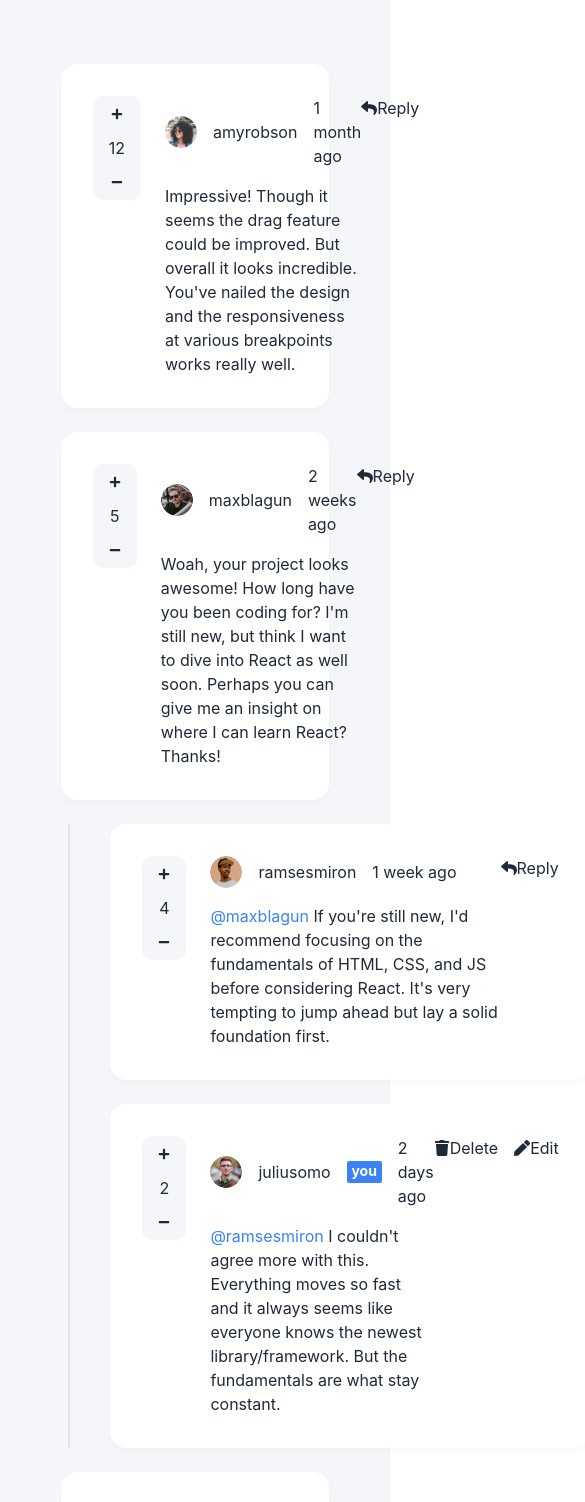
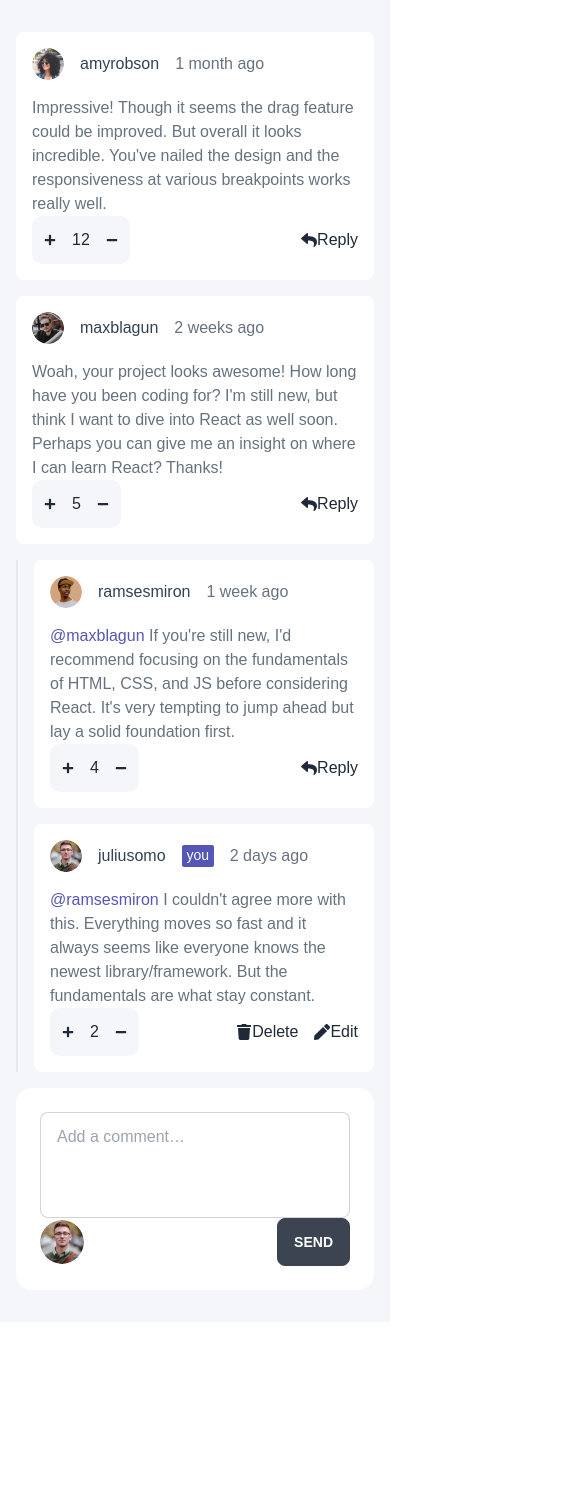
Before and after one commit to Samuel-Anumudu/comment-and-reply-box-app, a React (Create React App) app: page / in a window 390 px wide. Shown: the top 1502 px of the page, 585 px wide, since content can reach past the window. After the commit the page ends 1322 px from the top, so only its background shows below. Built offline with nearby package versions, Linux system fonts and the light colour scheme; data requests are answered from the project's data file.

Commit message:
adding styling to components

```diff
--- a/src/App.js
+++ b/src/App.js
@@ -6,7 +6,7 @@ import CommentForm from "./components/comments/CommentForm";
 function App() {
   return (
     <CommentsContextProvider>
-      <main className="container px-4 mx-auto py-16 w-screen ">
+      <main className="container px-4 lg:w-[82%] mx-auto py-8 lg:py-16 w-screen">
         <CommentsList />
         <CommentForm />
       </main>
--- a/src/components/comments/CommentForm.js
+++ b/src/components/comments/CommentForm.js
@@ -8,7 +8,7 @@ function CommentForm() {
     commentEdit,
     updateFeedback,
     isDeleted,
-    replyEdit,
+    isLoading,
   } = useContext(CommentsContext);
 
   const imageURL = currentUser.image && currentUser.image.png;
@@ -30,7 +30,7 @@ function CommentForm() {
 
   function handleSendComment() {
     const date = new Date();
-    const timestamp = date.toDateString() + " @ " + date.toLocaleTimeString();
+    const timestamp = date.toLocaleDateString();
     if (content.trim().length > 0) {
       const newComment = {
         content: content,
@@ -51,9 +51,31 @@ function CommentForm() {
   }
 
   return (
-    <div className="card w-9/12 mx-auto bg-base-100 mt-6">
-      <div className="card-body">
-        <div className="flex justify-between">
+    !isLoading && (
+      <div className="card w-full lg:w-9/12 mx-auto bg-base-100 mt-4 lg:mt-6">
+        <div className="card-body p-6">
+          <div className="block lg:flex justify-between gap-4">
+            <div className="hidden lg:flex avatar w-11 h-11">
+              <div className="w-24 rounded-full">
+                <img
+                  src={imageURL || "./images/avatars/image-juliusomo.png"}
+                  alt={currentUser.username}
+                />
+              </div>
+            </div>
+            <div className="form-control w-full lg:w-5/6">
+              <input
+                onChange={(e) => setContent(e.target.value)}
+                value={content}
+                type="text"
+                placeholder="Add a comment…"
+                className="input input-bordered pb-20 pt-6"
+              />
+            </div>
+            <button onClick={handleSendComment} className="hidden lg:block btn">
+              {commentEdit.isEdited ? "Update" : "Send"}
+            </button>
+            <div className="flex lg:hidden items-center justify-between">
               <div className="avatar w-11 h-11">
                 <div className="w-24 rounded-full">
                   <img
@@ -62,22 +84,14 @@ function CommentForm() {
                   />
                 </div>
               </div>
-
-          <div className="form-control w-5/6">
-            <input
-              onChange={(e) => setContent(e.target.value)}
-              value={content}
-              type="text"
-              placeholder="Add a comment…"
-              className="input input-bordered pb-20 pt-6"
-            />
-          </div>
               <button onClick={handleSendComment} className="btn">
                 {commentEdit.isEdited ? "Update" : "Send"}
               </button>
             </div>
           </div>
         </div>
+      </div>
+    )
   );
 }
 
--- a/src/components/comments/CommentModal.js
+++ b/src/components/comments/CommentModal.js
@@ -5,7 +5,7 @@ function Modal({ hideModal, confirmModal, id }) {
   const { displayConfirmationModal } = useContext(CommentsContext);
   return (
     displayConfirmationModal && (
-      <div className="custom-modal top-0 right-0 left-0 fixed bg-black/[0.5] w-full h-full z-10 flex justify-center items-center min-h-screen">
+      <div className="custom-modal p-4 lg:p-0 top-0 right-0 left-0 fixed bg-black/[0.5] w-full h-full z-10 flex justify-center items-center min-h-screen">
         <div className="modal-body bg-white rounded-[8px] w-96 p-6">
           <h3 className="font-bold mb-4">Delete comment</h3>
           <p>
--- a/src/components/comments/CommentsItem.js
+++ b/src/components/comments/CommentsItem.js
@@ -17,36 +17,44 @@ function CommentsItem({ comment }) {
 
   return (
     <>
-      <div className="card w-9/12 mx-auto	bg-base-100">
-        <div className="card-body">
-          <div className="flex items-start justify-between">
-            <div className="flex-child flex flex-col items-center gap-4 py-3 px-4 text-center bg-[var(--very-light-gray)] rounded-[10px]">
-              <button className="increment text-xs">
+      <div className="card rounded-[8px] w-full lg:w-9/12 mx-auto	bg-base-100">
+        <div className="card-body p-4 lg:p-6">
+          <div className="block lg:flex items-start justify-between">
+            <div className="hidden flex-child lg:flex flex-col items-center gap-4 py-3 px-3 text-center bg-[var(--very-light-gray)] rounded-[10px]">
+              <button className="increment text-xs text-[var(--light-grayish-blue)]">
                 <FaPlus onClick={() => handleScoreIncrement(comment.id)} />
               </button>
-              <p>{comment.score}</p>
-              <button className="decrement text-xs">
+              <p className="font-medium text-[var(--moderate-blue)]">
+                {comment.score}
+              </p>
+              <button className="decrement text-xs text-[var(--light-grayish-blue)]">
                 <FaMinus onClick={() => handleScoreDecrement(comment.id)} />
               </button>
             </div>
-            <div className="flex-child flex flex-col gap-4 w-full ml-6">
+            <div className="flex-child flex flex-col gap-4 w-full lg:ml-6">
               <div className="flex items-center gap-4">
                 <div className="avatar w-8">
                   <div className="w-24 rounded-full">
                     <img src={comment.user.image.png} alt={comment.username} />
                   </div>
                 </div>
-                <div>{comment.user.username}</div>
+                <div className="font-medium text-[var(--dark-blue)]">
+                  {comment.user.username}
+                </div>
                 {comment.user.username === currentUser.username && (
                   <span className="bg-blue-500 inline-block px-[0.3rem] pb-[0.1rem] text-sm font-bold text-white rounded-[2px]">
                     you
                   </span>
                 )}
-                <div>{comment.createdAt}</div>
+                <div className="font-normal text-[var(--grayish-blue)]">
+                  {comment.createdAt}
+                </div>
               </div>
-              <div className="text-base">{comment.content}</div>
+              <div className="text-base text-[var(--grayish-blue)] font-normal">
+                {comment.content}
+              </div>
             </div>
-            <div className="flex-child flex items-center gap-4">
+            <div className="hidden flex-child lg:flex items-center gap-4">
               {comment.user.username === currentUser.username ? (
                 <button
                   className="flex items-center"
@@ -60,10 +68,10 @@ function CommentsItem({ comment }) {
                   onClick={() => {
                     handleReplyClick(comment.id);
                   }}
-                  className="flex items-center"
+                  className="flex items-center text-[var(--moderate-blue)]"
                 >
                   <FaReply />
-                  <span>Reply</span>
+                  <span className="font-medium inline-block pl-2">Reply</span>
                 </button>
               )}
               {comment.user.username === currentUser.username && (
@@ -75,6 +83,47 @@ function CommentsItem({ comment }) {
                   <span>Edit</span>
                 </button>
               )}
+            </div>
+            <div className="flex lg:hidden items-center justify-between">
+              <div className="flex-child flex items-center gap-4 py-3 px-3 text-center bg-[var(--very-light-gray)] rounded-[10px]">
+                <button className="increment text-xs">
+                  <FaPlus onClick={() => handleScoreIncrement(comment.id)} />
+                </button>
+                <p>{comment.score}</p>
+                <button className="decrement text-xs">
+                  <FaMinus onClick={() => handleScoreDecrement(comment.id)} />
+                </button>
+              </div>
+              <div className="flex-child flex items-center gap-4">
+                {comment.user.username === currentUser.username ? (
+                  <button
+                    className="flex items-center"
+                    onClick={() => showDeleteModal(comment.id)}
+                  >
+                    <FaTrash />
+                    <span>Delete</span>
+                  </button>
+                ) : (
+                  <button
+                    onClick={() => {
+                      handleReplyClick(comment.id);
+                    }}
+                    className="flex items-center"
+                  >
+                    <FaReply />
+                    <span>Reply</span>
+                  </button>
+                )}
+                {comment.user.username === currentUser.username && (
+                  <button
+                    className="flex items-center"
+                    onClick={() => editComment(comment)}
+                  >
+                    <FaPen />
+                    <span>Edit</span>
+                  </button>
+                )}
+              </div>
             </div>
           </div>
         </div>
--- a/src/components/comments/CommentsList.js
+++ b/src/components/comments/CommentsList.js
@@ -44,7 +44,7 @@ function CommentsList() {
     <Spinner />
   ) : (
     <>
-      <section className="flex flex-col gap-6">
+      <section className="flex flex-col gap-4">
         {comments.map((comment) => (
           <CommentsItem key={comment.id} comment={comment} />
         ))}
--- a/src/components/replies/RepliesForm.js
+++ b/src/components/replies/RepliesForm.js
@@ -7,7 +7,7 @@ function RepliesForm() {
 
   function handleReply(id) {
     const date = new Date();
-    const timestamp = date.toDateString() + " @ " + date.toLocaleTimeString();
+    const timestamp = date.toLocaleDateString();
     if (content.trim().length > 0) {
       const newComment = {
         content: content,
@@ -24,10 +24,10 @@ function RepliesForm() {
 
   const imageURL = currentUser.image && currentUser.image.png;
   return (
-    <div className="card w-9/12 mx-auto bg-base-100">
-      <div className="card-body">
-        <div className="flex justify-between">
-          <div className="avatar w-11 h-11">
+    <div className="card w-full lg:w-9/12 mx-auto bg-base-100">
+      <div className="card-body p-6">
+        <div className="block lg:flex justify-between gap-4">
+          <div className="hidden lg:flex avatar w-11 h-11">
             <div className="w-24 rounded-full">
               <img
                 src={imageURL || "./images/avatars/image-juliusomo.png"}
@@ -36,7 +36,7 @@ function RepliesForm() {
             </div>
           </div>
 
-          <div className="form-control w-5/6">
+          <div className="form-control w-full lg:w-5/6">
             <input
               value={content}
               onChange={(e) => setContent(e.target.value)}
@@ -44,9 +44,26 @@ function RepliesForm() {
               className="input input-bordered pb-20 pt-6"
             />
           </div>
-          <button className="btn" onClick={() => handleReply(commentId)}>
+          <button
+            className="lg:block hidden btn"
+            onClick={() => handleReply(commentId)}
+          >
             Reply
           </button>
+          {/*  */}
+          <div className="lg:hidden flex items-center justify-between">
+            <div className=" avatar w-11 h-11">
+              <div className="w-24 rounded-full">
+                <img
+                  src={imageURL || "./images/avatars/image-juliusomo.png"}
+                  alt={currentUser.username}
+                />
+              </div>
+            </div>
+            <button className="btn" onClick={() => handleReply(commentId)}>
+              Reply
+            </button>
+          </div>
         </div>
       </div>
     </div>
--- a/src/components/replies/RepliesItem.js
+++ b/src/components/replies/RepliesItem.js
@@ -1,44 +1,55 @@
 import { FaReply, FaPlus, FaMinus, FaTrash, FaPen } from "react-icons/fa";
 import { useContext } from "react";
 import CommentsContext from "../../context/CommentsContext";
+import RepliesForm from "./RepliesForm";
 
 function RepliesItem({ reply }) {
-  const { currentUser, deleteReplyModal, editReply } =
+  const { currentUser, deleteReplyModal, handleReplyClick } =
     useContext(CommentsContext);
+
+  console.log(reply);
   return (
-    <div className="card w-[100%] max-w-full mx-auto bg-base-100">
-      <div className="card-body">
-        <div className="flex items-start justify-between">
-          <div className="flex-child flex flex-col items-center gap-4 py-3 px-4 text-center bg-[var(--very-light-gray)] rounded-[10px]">
-            <button className="increment text-xs">
+    <div className="card rounded-[8px] w-[100%] max-w-full mx-auto bg-base-100 ">
+      <div className="card-body p-4 lg:p-6">
+        <div className="block lg:flex items-start justify-between">
+          <div className="hidden flex-child lg:flex flex-col items-center gap-4 py-3 px-3 text-center bg-[var(--very-light-gray)] rounded-[10px]">
+            <button className="increment text-xs text-[var(--light-grayish-blue)]">
               <FaPlus />
             </button>
-            <p>{reply.score}</p>
-            <button className="decrement text-xs">
+            <p className="font-medium text-[var(--moderate-blue)]">
+              {reply.score}
+            </p>
+            <button className="decrement text-xs text-[var(--light-grayish-blue)]">
               <FaMinus />
             </button>
           </div>
-          <div className="flex-child flex flex-col gap-4 w-full ml-6">
+          <div className="flex-child flex flex-col gap-4 w-full lg:ml-6">
             <div className="flex items-center gap-4">
               <div className="avatar w-8">
                 <div className="w-24 rounded-full">
                   <img src={reply.user.image.png} alt={reply.username} />
                 </div>
               </div>
-              <div>{reply.user.username}</div>
+              <div className="font-medium text-[var(--dark-blue)]">
+                {reply.user.username}
+              </div>
               {reply.user.username === currentUser.username && (
-                <span className="bg-blue-500 inline-block px-[0.3rem] pb-[0.1rem] text-sm font-bold text-white rounded-[2px]">
+                <span className="bg-[var(--moderate-blue)] inline-block px-[0.3rem] pb-[0.1rem] text-sm  text-white rounded-[2px]">
                   you
                 </span>
               )}
-              <div>{reply.createdAt}</div>
+              <div className="font-normal text-[var(--grayish-blue)]">
+                {reply.createdAt}
+              </div>
             </div>
-            <div className="text-base">
-              <span className="text-blue-500">@{reply.replyingTo} </span>
+            <div className="text-base text-[var(--grayish-blue)] font-normal">
+              <span className="font-medium text-[var(--moderate-blue)]">
+                @{reply.replyingTo}{" "}
+              </span>
               {reply.content}
             </div>
           </div>
-          <div className="flex-child flex items-center gap-4">
+          <div className="hidden flex-child lg:flex items-center gap-4 ">
             {reply.user.username === currentUser.username ? (
               <button
                 onClick={() => deleteReplyModal(reply.id)}
@@ -48,20 +59,51 @@ function RepliesItem({ reply }) {
                 <span>Delete</span>
               </button>
             ) : (
-              <button className="flex items-center">
+              <button className="flex items-center text-[var(--moderate-blue)]">
                 <FaReply />
-                <span>Reply</span>
+                <span className="font-medium inline-block pl-2">Reply</span>
               </button>
             )}
             {reply.user.username === currentUser.username && (
-              <button
-                onClick={() => editReply(reply)}
-                className="flex items-center"
-              >
+              <button className="flex items-center">
                 <FaPen />
                 <span>Edit</span>
               </button>
             )}
+          </div>
+
+          <div className="flex lg:hidden items-center justify-between">
+            <div className="flex-child flex items-center gap-4 py-3 px-3 text-center bg-[var(--very-light-gray)] rounded-[10px]">
+              <button className="increment text-xs">
+                <FaPlus />
+              </button>
+              <p>{reply.score}</p>
+              <button className="decrement text-xs">
+                <FaMinus />
+              </button>
+            </div>
+            <div className="flex-child flex items-center gap-4 ">
+              {reply.user.username === currentUser.username ? (
+                <button
+                  onClick={() => deleteReplyModal(reply.id)}
+                  className="flex items-center"
+                >
+                  <FaTrash />
+                  <span>Delete</span>
+                </button>
+              ) : (
+                <button className="flex items-center">
+                  <FaReply />
+                  <span>Reply</span>
+                </button>
+              )}
+              {reply.user.username === currentUser.username && (
+                <button className="flex items-center">
+                  <FaPen />
+                  <span>Edit</span>
+                </button>
+              )}
+            </div>
           </div>
         </div>
       </div>
--- a/src/components/replies/RepliesList.js
+++ b/src/components/replies/RepliesList.js
@@ -8,10 +8,10 @@ function RepliesList({ replies }) {
   const { hideReplyModal, replyId, deleteReply } = useContext(CommentsContext);
   return (
     <>
-      <article className="sm:w-9/12  mx-auto pl-[3.275rem]">
-        <div className="flex items-stretch justify-between gap-10">
+      <article className="w-full lg:w-9/12 lg:mx-auto md:pl-[1.75rem] lg:pl-[2.75rem]">
+        <div className="flex items-stretch justify-between gap-4 lg:gap-10">
           <div className="reply__custom-line lg:h-auto lg:w-[2px] bg-[var(--light-gray)] border"></div>
-          <div className="flex flex-col gap-6 grow">
+          <div className="flex flex-col gap-4 grow">
             {replies.map((reply) => (
               <RepliesItem key={reply.id} reply={reply} />
             ))}
--- a/src/components/replies/ReplyModal.js
+++ b/src/components/replies/ReplyModal.js
@@ -5,7 +5,7 @@ function ReplyModal({ hideModal, confirmModal, id }) {
   const { showDeleteReplyModal } = useContext(CommentsContext);
   return (
     showDeleteReplyModal && (
-      <div className="custom-modal top-0 right-0 left-0 fixed bg-black/[0.5] w-full h-full z-10 flex justify-center items-center min-h-screen">
+      <div className="custom-modal p-4 lg:p-0  top-0 right-0 left-0 fixed bg-black/[0.5] w-full h-full z-10 flex justify-center items-center min-h-screen">
         <div className="modal-body bg-white rounded-[8px] w-96 p-6">
           <h3 className="font-bold mb-4">Delete reply</h3>
           <p>
@@ -20,7 +20,8 @@ function ReplyModal({ hideModal, confirmModal, id }) {
               No, Cancel
             </button>
             <button
-              onClick={() => confirmModal(id)}
+              // onClick={() => confirmModal(id)}
+              onClick={hideModal}
               className="btn bg-red-400 border-none uppercase px-6 ml-4"
             >
               Yes, Delete
--- a/src/context/CommentsContext.js
+++ b/src/context/CommentsContext.js
@@ -1,4 +1,3 @@
-import { comment } from "postcss";
 import { createContext, useState, useEffect } from "react";
 import { v4 as uuidv4 } from "uuid";
 
@@ -38,7 +37,10 @@ export const CommentsContextProvider = ({ children }) => {
             isReplying: true,
           };
         } else {
-          return comment;
+          return {
+            ...comment,
+            isReplying: false,
+          };
         }
       })
     );
@@ -90,18 +92,6 @@ export const CommentsContextProvider = ({ children }) => {
     setComments(comments.filter((comment) => comment.id !== id));
     setDisplayConfirmationModal(false);
     setIsDeleted(true);
-  }
-
-  // Delete Reply
-  function deleteReply(replyId) {
-    const replyArray = comments.map((comment) => comment.replies);
-    for (let i = 0; i < replyArray.length; ++i) {
-      if (replyArray[i].length) {
-        replyArray[i].splice(i, 1);
-      }
-    }
-
-    setShowDeleteReplyModal(false);
   }
 
   // Add Comment
@@ -222,7 +212,6 @@ export const CommentsContextProvider = ({ children }) => {
         hideConfirmationModal,
         addComment,
         deleteComment,
-        deleteReply,
         editComment,
         updateFeedback,
         handleScoreIncrement,
--- a/src/index.css
+++ b/src/index.css
@@ -1,10 +1,19 @@
 @tailwind base;
 @tailwind components;
 @tailwind utilities;
+@import url("https://fonts.googleapis.com/css2?family=Rubik:wght@300;400;500;600;700;800;900&display=swap");
 
 :root {
-  --very-light-gray: #f5f6fa;
-  --light-gray: #e9ebf0;
+  --white: hsl(0, 0%, 100%);
+  --light-gray: hsl(223, 19%, 93%);
+  --light-grayish-blue: hsl(239, 57%, 85%);
+  --very-light-gray: hsl(228, 33%, 97%);
+  --moderate-blue: hsl(238, 40%, 52%);
+  --soft-red: hsl(358, 79%, 66%);
+  --pale-red: hsl(357, 100%, 86%);
+  --dark-blue: hsl(212, 24%, 26%);
+  --grayish-blue: hsl(211, 10%, 45%);
+  --main-font: "Rubik", sans-serif;
 }
 
 html {
@@ -21,11 +30,7 @@ body {
   min-height: 100vh;
   margin: 0;
   padding: 0;
-  font-family: -apple-system, BlinkMacSystemFont, "Segoe UI", "Roboto", "Oxygen",
-    "Ubuntu", "Cantarell", "Fira Sans", "Droid Sans", "Helvetica Neue",
-    sans-serif;
-  -webkit-font-smoothing: antialiased;
-  -moz-osx-font-smoothing: grayscale;
+  font-family: var(--main-font);
   background-color: var(--very-light-gray);
 }
 h1,
@@ -40,5 +45,8 @@ figure {
   margin: 0;
 }
 .card {
-  box-shadow: 0px 4px 4px 0px rgba(0, 0, 0, 0.025);
+  box-shadow: 0px 4px 4px 0px rgba(0, 0, 0, 0.0025);
 }
+img {
+  display: block;
+}
```
Lines whose indentation alone changed are shown as unchanged.
